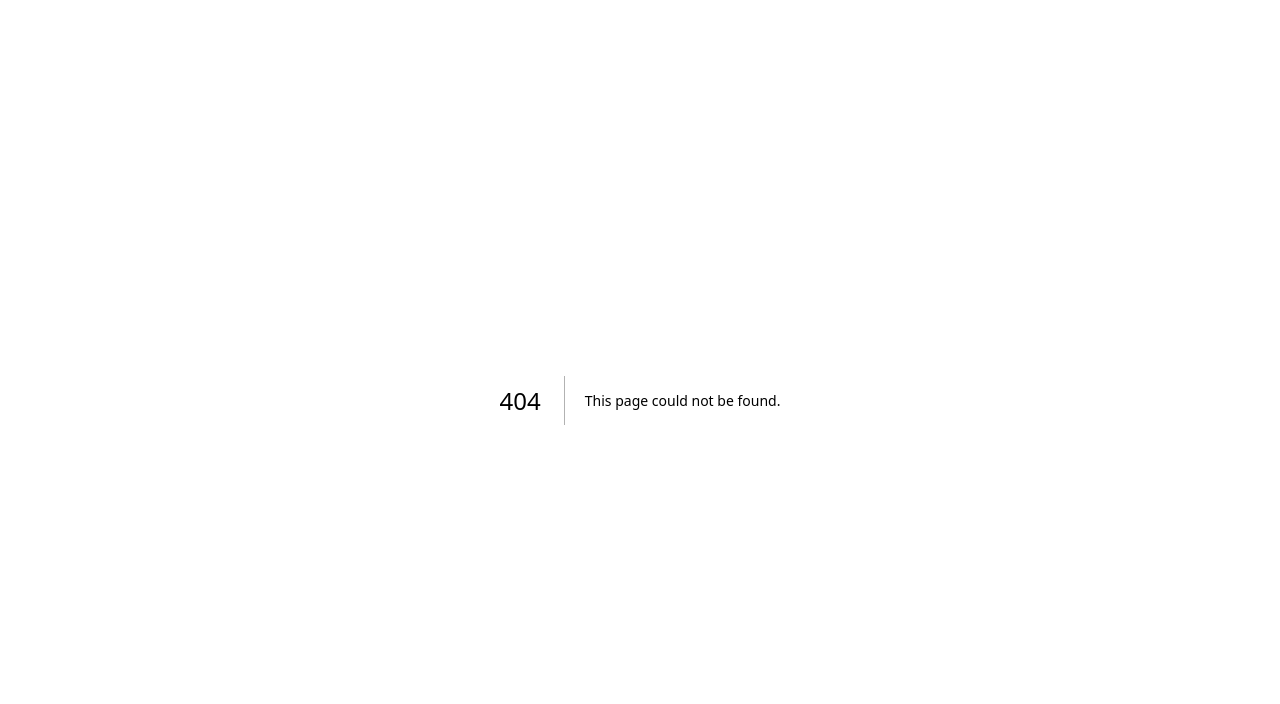
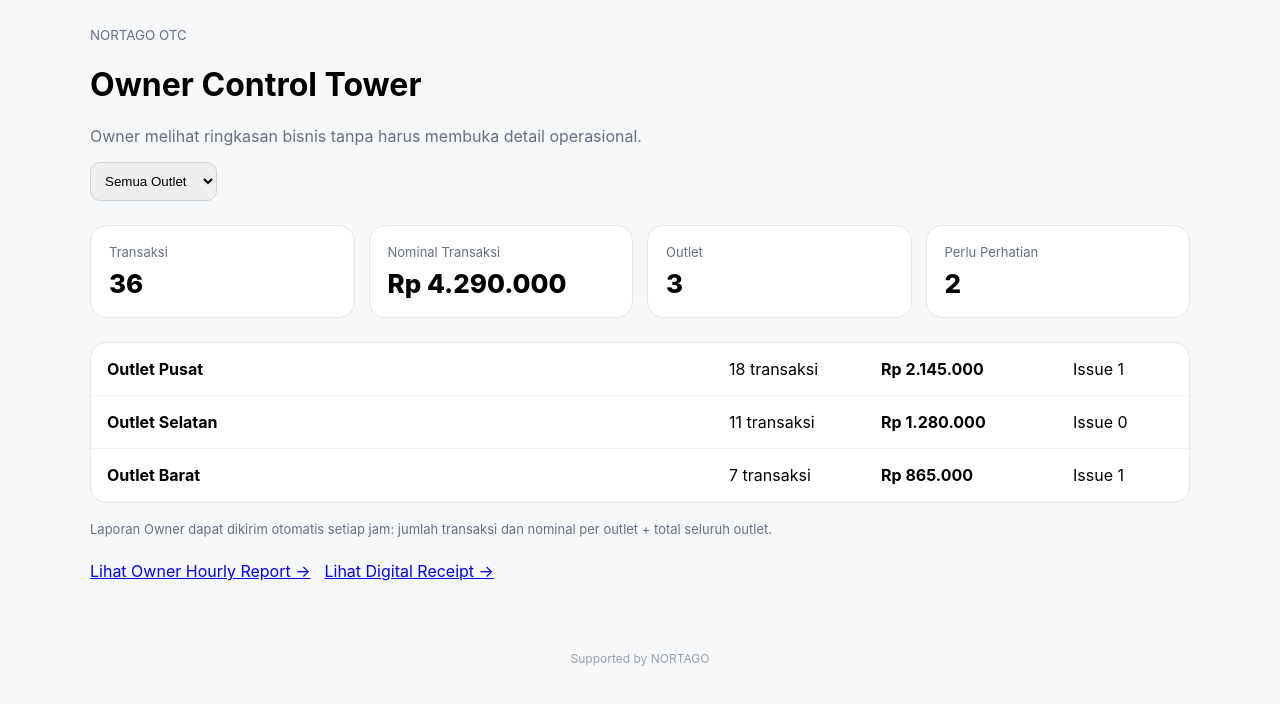
Before and after one commit to adiaris2022-rgb/tjsl-impact-control-tower, a Next.js app: page /owner in a window 1280 px wide. Before the commit this address had no page. Shown: the top 704 px of the page. Built offline with nearby package versions, Linux system fonts and the light colour scheme.

Commit message:
feat: build NORTAGO OTC owner and customer flow

```diff
--- /dev/null
+++ b/app/owner/page.tsx
@@ -0,0 +1,19 @@
+"use client";
+import { useState } from "react";
+const outlets=[{name:"Outlet Pusat",count:18,nominal:2145000,issue:1},{name:"Outlet Selatan",count:11,nominal:1280000,issue:0},{name:"Outlet Barat",count:7,nominal:865000,issue:1}];
+const money=(n:number)=>new Intl.NumberFormat("id-ID",{style:"currency",currency:"IDR",maximumFractionDigits:0}).format(n);
+export default function Owner(){
+ const [selected,setSelected]=useState("ALL");
+ const rows=selected==="ALL"?outlets:outlets.filter(x=>x.name===selected);
+ const count=rows.reduce((s,x)=>s+x.count,0), nominal=rows.reduce((s,x)=>s+x.nominal,0);
+ return <main style={{minHeight:"100vh",background:"#f6f8fa",padding:24,fontFamily:"Inter,system-ui,sans-serif"}}><div style={{maxWidth:1100,margin:"0 auto"}}>
+  <small style={{color:"#667085"}}>NORTAGO OTC</small><h1>Owner Control Tower</h1><p style={{color:"#667085"}}>Owner melihat ringkasan bisnis tanpa harus membuka detail operasional.</p>
+  <select value={selected} onChange={e=>setSelected(e.target.value)} style={{padding:10,borderRadius:10,border:"1px solid #d0d5dd"}}><option value="ALL">Semua Outlet</option>{outlets.map(x=><option key={x.name}>{x.name}</option>)}</select>
+  <div style={{display:"grid",gridTemplateColumns:"repeat(auto-fit,minmax(200px,1fr))",gap:14,margin:"24px 0"}}><Card t="Transaksi" v={String(count)}/><Card t="Nominal Transaksi" v={money(nominal)}/><Card t="Outlet" v={String(rows.length)}/><Card t="Perlu Perhatian" v={String(rows.reduce((s,x)=>s+x.issue,0))}/></div>
+  <section style={{background:"#fff",border:"1px solid #e4e7ec",borderRadius:16,overflow:"hidden"}}>{rows.map(x=><div key={x.name} style={{display:"grid",gridTemplateColumns:"1fr 140px 180px 100px",gap:12,padding:16,borderBottom:"1px solid #f2f4f7"}}><strong>{x.name}</strong><span>{x.count} transaksi</span><strong>{money(x.nominal)}</strong><span>Issue {x.issue}</span></div>)}</section>
+  <p style={{marginTop:18,color:"#667085",fontSize:13}}>Laporan Owner dapat dikirim otomatis setiap jam: jumlah transaksi dan nominal per outlet + total seluruh outlet.</p>
+  <div style={{display:"flex",gap:14,flexWrap:"wrap",marginTop:24}}><a href="/owner-report">Lihat Owner Hourly Report →</a><a href="/digital-receipt">Lihat Digital Receipt →</a></div>
+  <footer style={{marginTop:70,textAlign:"center",fontSize:12,color:"#98a2b3"}}>Supported by NORTAGO</footer>
+ </div></main>;
+}
+function Card({t,v}:{t:string,v:string}){return <div style={{background:"#fff",border:"1px solid #e4e7ec",borderRadius:16,padding:18}}><div style={{fontSize:13,color:"#667085"}}>{t}</div><div style={{fontSize:26,fontWeight:800,marginTop:8}}>{v}</div></div>}
```
